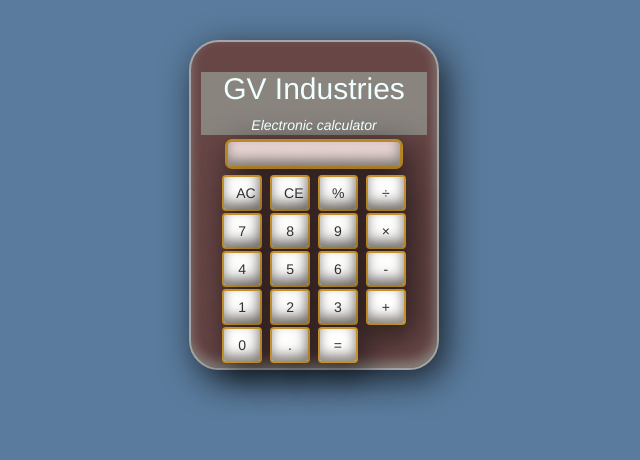
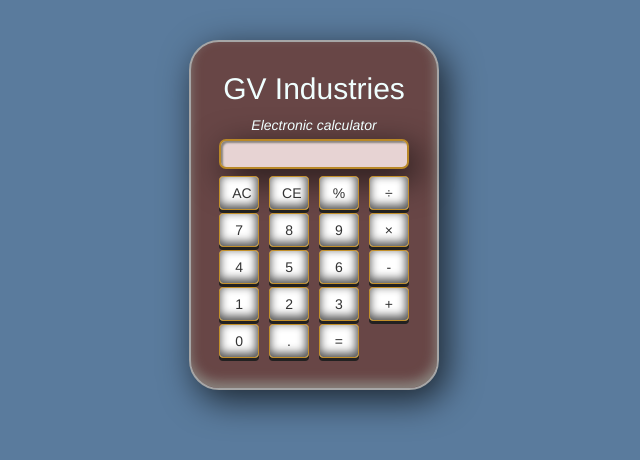
Before and after one commit to Strelts0v/Simple-JS-caclculator, a plain HTML site: page index.html in a window 1280 px wide. Shown: the whole page, without its empty margins (326-966 px from the left). Drawn offline with nearby package versions, Linux system fonts and the light colour scheme.

Commit message:
release 2.0

```diff
--- a/css/styles.css
+++ b/css/styles.css
@@ -6,7 +6,7 @@ body{
 .calculator{
     margin: 40px 40px;
     padding: 10px;
-    height: 330px;
+    height: 350px;
     width: 250px;
     border: 2px solid #a6a6a6;
     border-radius: 30px;
@@ -14,22 +14,18 @@ body{
     box-shadow: 7px 10px 34px 1px rgba(0, 0, 0, 0.68), inset -1px -6px 12px 0.1px #89847e;
 }
 
-.header{
-    background: #89847e
-}
-
 .display{
     background: rgb(231, 211, 211);
     color: #684646;
-    box-shadow: 7px 10px 34px 1px rgba(0, 0, 0, 0.68), inset -1px -6px 12px 0.1px #89847e;
+    box-shadow: 7px 10px 34px 1px rgba(0, 0, 0, 0.68), inset 2px 2px 2px 0px #89847e;
 }
 
 .button{
     width: 40px;
     padding: 2px;
-    margin: 2px;
-    border: 2px solid #c3902a !important;
-    box-shadow: 7px 10px 34px 1px rgba(0, 0, 0, 0.68), inset -1px -6px 12px 0.1px #89847e;
+    margin: 3px;
+    border: 1px solid #c3902a !important;
+    box-shadow: 0px 3px 0px 0px #222121, inset -1px -3px 10px 1px #515151;
 }
 
 .button-fake{
@@ -38,9 +34,9 @@ body{
 
 .display {
     height: 30px;
-    width: 178px;
+    width: 190px;
     padding: 5px;
     margin: 4px;
-    border: 3px solid #b98827;
+    border: 2px solid #b98827;
     border-radius: 7px;
 }
```
